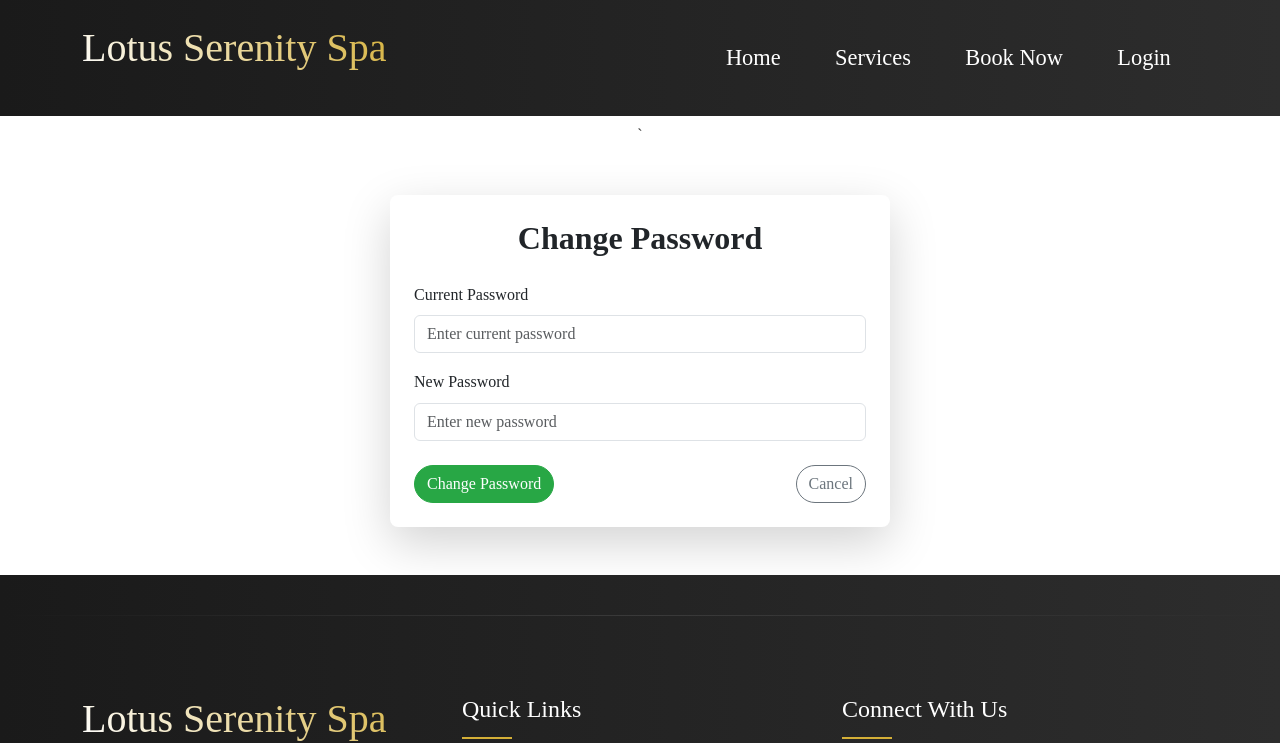
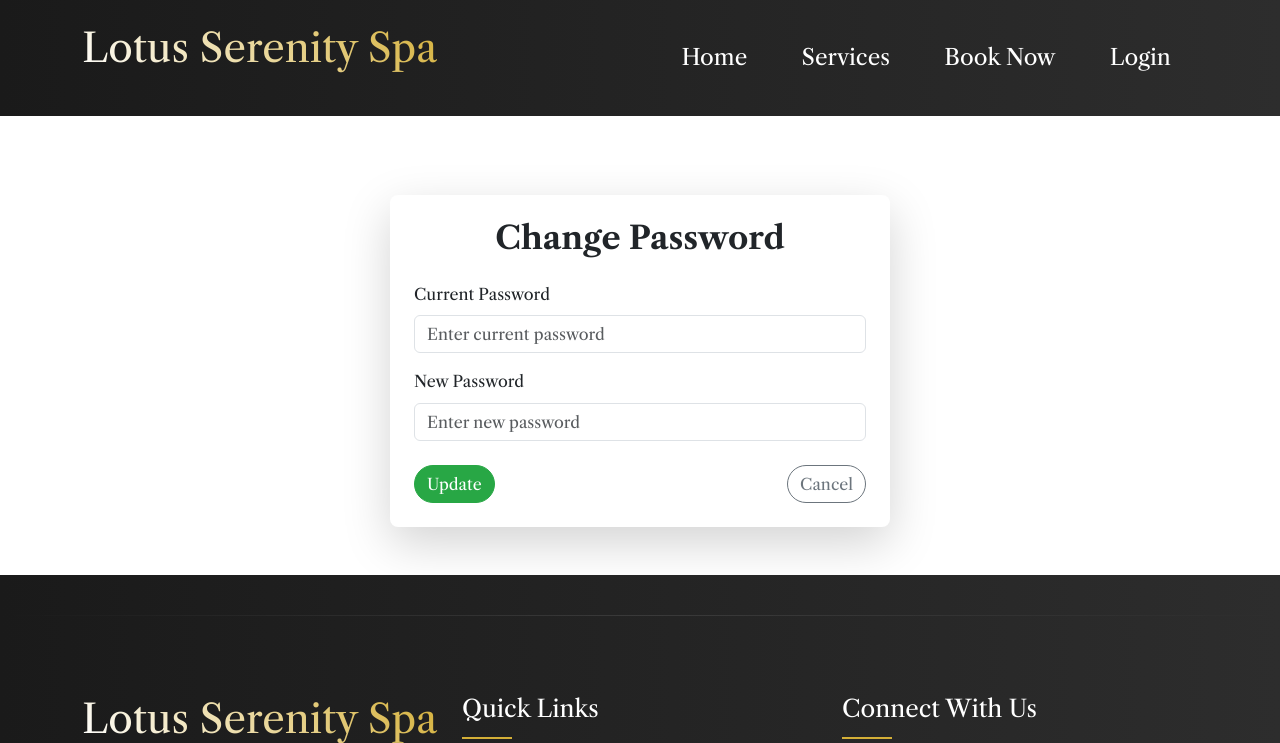
Before and after one commit to Ros-Salazar/3JFinalProj, a PHP site: page /change-password.php in a window 1280 px wide. Shown: the top 743 px of the page. Run offline with PHP 8.4, Linux system fonts and the light colour scheme; data comes from the database, SQL or seed files in the repository; some web fonts are replaced.

Commit message:
Changed font and font size; adjusted wordings

```diff
--- a/change-password.php
+++ b/change-password.php
@@ -10,8 +10,10 @@
     <link href="css/styles.css" rel="stylesheet">
     <!-- Font Awesome -->
     <link rel="stylesheet" href="https://cdnjs.cloudflare.com/ajax/libs/font-awesome/6.0.0/css/all.min.css">
-    <!-- Manhattan Font -->
-    <link href="https://fonts.cdnfonts.com/css/manhattan-darling" rel="stylesheet">
+    <!-- Libre Caslon Text Font -->
+    <link rel="preconnect" href="https://fonts.googleapis.com">
+    <link rel="preconnect" href="https://fonts.gstatic.com" crossorigin>
+    <link href="https://fonts.googleapis.com/css2?family=Libre+Caslon+Text:wght@400;700&display=swap" rel="stylesheet">
 
     <link rel="icon" type="image/png" href="images/logo_favicon.png">
     <!-- For Apple devices -->
@@ -88,10 +90,10 @@
     <section class="container py-5">
     <div class="text-center mb-5">
             <p class="mb-5">.</p>
-            <p class="mb-2">`</p>
+            <br>
         </div>
         <div class="card shadow-lg border-0 rounded-3 p-4 mx-auto" style="max-width: 500px;">
-            <h2 class="text-center mb-4 fw-bold">Change Password</h2>
+            <h2 class="text-center mb-4 text-header-bold">Change Password</h2>
             <form method="post" class="form">
                 <div class="mb-3">
                     <label for="current_password" class="form-label">Current Password</label>
@@ -101,8 +103,8 @@
                     <label for="new_password" class="form-label">New Password</label>
                     <input type="password" class="form-control" id="new_password" name="new_password" placeholder="Enter new password" required>
                 </div>
-                <div class="d-flex justify-content-between mt-4"">
-                    <button type="submit" class="btn btn-primary">Change Password</button>
+                <div class="d-flex justify-content-between mt-4">
+                    <button type="submit" class="btn btn-primary">Update</button>
                     <a href="dashboard.php" class="btn btn-outline-secondary">Cancel</a>
                 </div>
             </form>
--- a/css/styles.css
+++ b/css/styles.css
@@ -190,11 +190,16 @@ body, th,tr {
     margin-right: 0.5rem;
 }
 
+.text-header-bold {
+    font-weight: 700;
+}
+
 .btn {
     border-radius: 25px;
 }
 
 .btn-secondary {
+    font-size: 1rem;
     background-color: #6c757d;
     color: #ffffff;
     border: none;
```
Also changed, not shown: dashboard.php (+7 -10 lines), edit-profile.php (+5 -3 lines).
